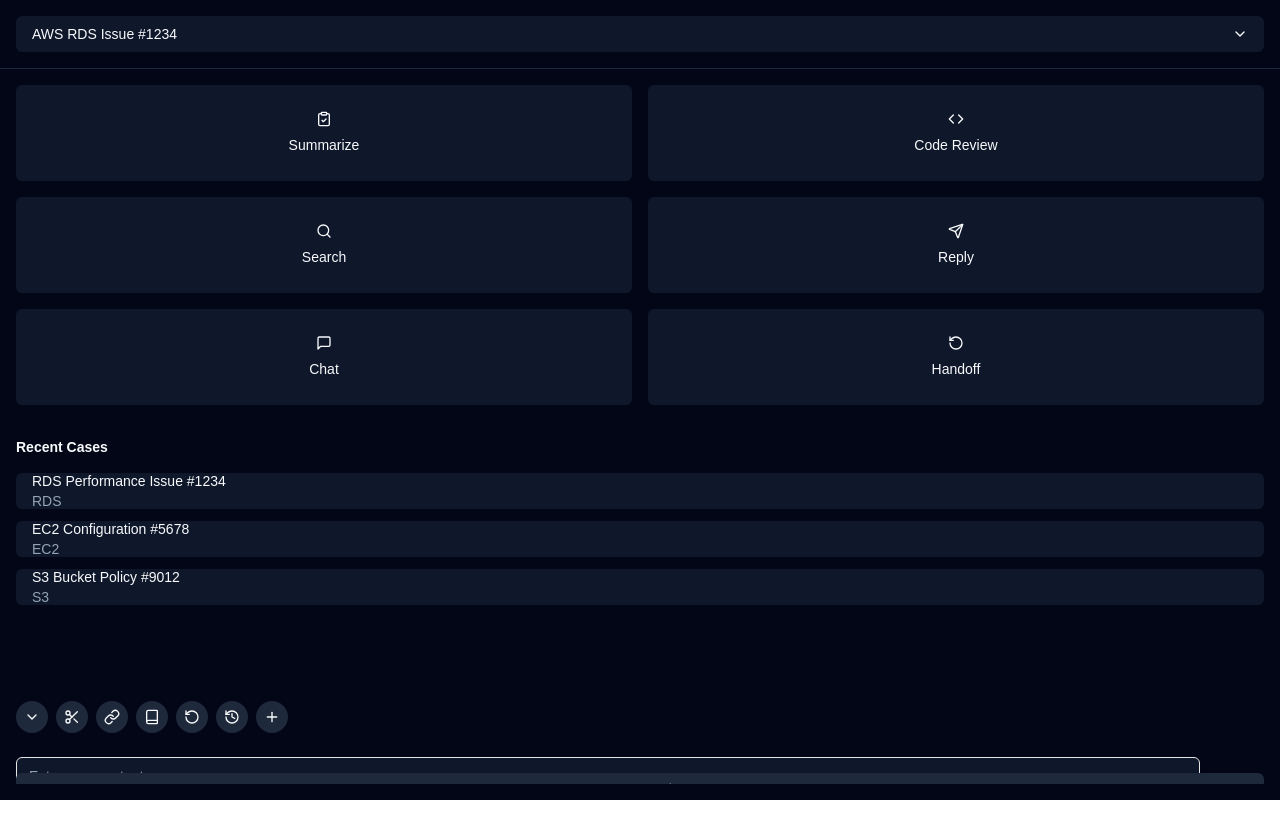
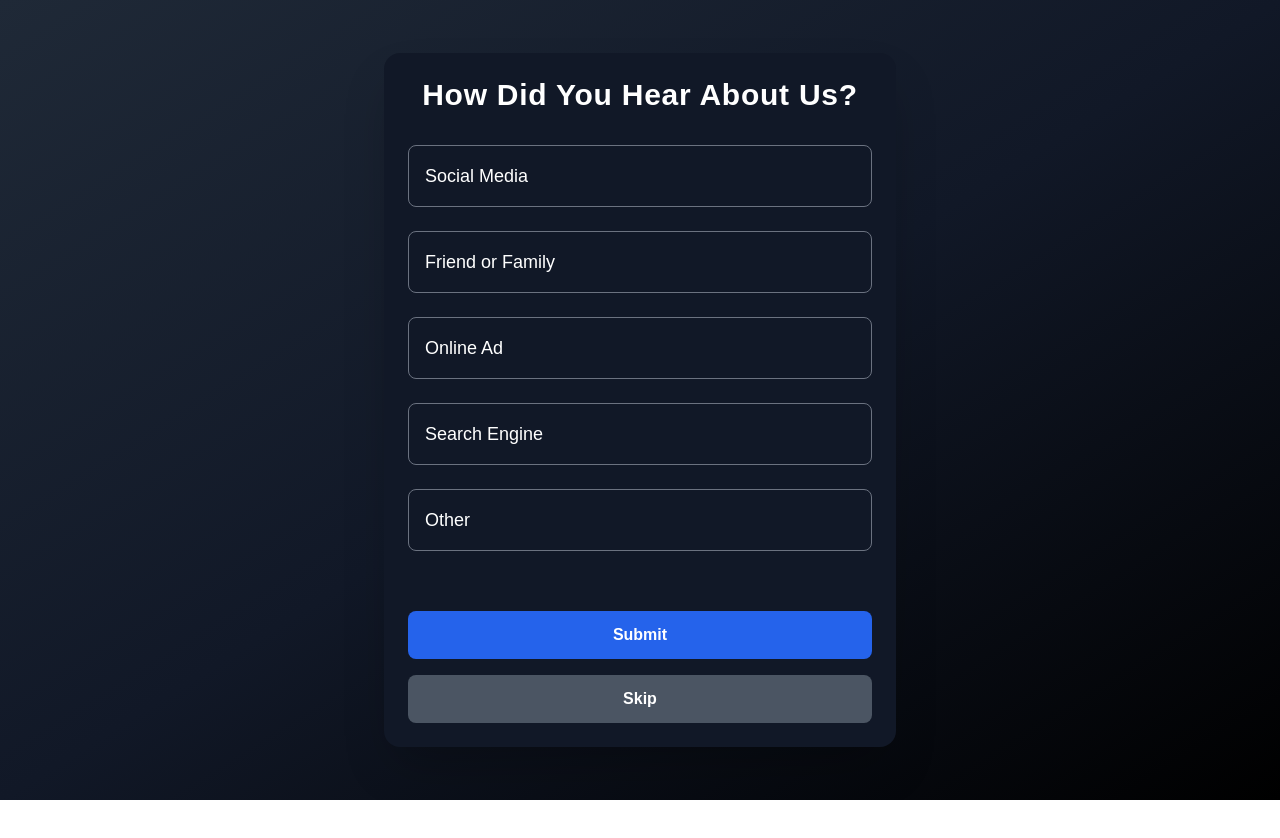
Before and after one commit to gs-admin1/gs-ops, a React (Vite) app: page / in a window 1280 px wide. Shown: the top 838 px of the page. After the commit the page ends 800 px from the top, so only its background shows below. Built offline with nearby package versions, Linux system fonts and the light colour scheme.

Commit message:
Add HowDidYouHear page and integrate routing to SupportSidebar
- Modified App.tsx to include routing with React Router
- Added new HowDidYouHear.tsx component
- Updated package.json and package-lock.json for dependencies

```diff
--- a/package.json
+++ b/package.json
@@ -22,8 +22,9 @@
     "groq-sdk": "^0.8.0",
     "lucide-react": "^0.460.0",
     "openai": "^4.73.0",
-    "react": "^18.3.1",
-    "react-dom": "^18.3.1",
+    "react": "^19.0.0",
+    "react-dom": "^19.0.0",
+    "react-router-dom": "^7.1.1",
     "tailwind-merge": "^2.5.4",
     "tailwindcss-animate": "^1.0.7"
   },
--- a/src/App.tsx
+++ b/src/App.tsx
@@ -1,11 +1,18 @@
-import './App.css'
-import SupportSidebar from './components/SupportSidebar'
+import { BrowserRouter as Router, Routes, Route } from "react-router-dom";
+import HowDidYouHear from "./HowDidYouHear";
+import SupportSidebar from "./components/SupportSidebar";
 
 function App() {
-
   return (
-    <SupportSidebar/>
-  )
+    <Router>
+      <Routes>
+        {/* Route for the "How Did You Hear About Us" page */}
+        <Route path="/" element={<HowDidYouHear />} />
+        {/* Route for the "Support Sidebar" page */}
+        <Route path="/support" element={<SupportSidebar />} />
+      </Routes>
+    </Router>
+  );
 }
 
-export default App
+export default App;
--- /dev/null
+++ b/src/HowDidYouHear.tsx
@@ -0,0 +1,106 @@
+import React, { useState } from "react";
+import { useNavigate } from "react-router-dom";
+
+interface Option {
+  value: string;
+}
+
+const HowDidYouHear: React.FC = () => {
+  const [selectedOption, setSelectedOption] = useState<string>("");
+  const [otherInput, setOtherInput] = useState<string>("");
+  const navigate = useNavigate();
+
+  const options: Option[] = [
+    { value: "Social Media" },
+    { value: "Friend or Family" },
+    { value: "Online Ad" },
+    { value: "Search Engine" },
+    { value: "Other" },
+  ];
+
+  const handleSubmit = (e: React.FormEvent<HTMLFormElement>) => {
+    e.preventDefault();
+
+    const formData = {
+      option: selectedOption,
+      details: selectedOption === "Other" ? otherInput : "",
+    };
+
+    console.log("Form submitted:", formData);
+
+    // Redirect to the support page
+    navigate("/support");
+  };
+
+  const handleSkip = () => {
+    // Redirect to the support page without submitting
+    navigate("/support");
+  };
+
+  return (
+    <div className="w-screen h-screen bg-gradient-to-br from-gray-800 via-gray-900 to-black text-white flex items-center justify-center font-poppins">
+      <div className="bg-gray-900 p-4 sm:p-6 w-full max-w-lg rounded-2xl shadow-2xl">
+        <h2 className="text-2xl sm:text-3xl font-bold text-center mb-6 sm:mb-8 tracking-wide">
+          How Did You Hear About Us?
+        </h2>
+        <form onSubmit={handleSubmit} className="space-y-4 sm:space-y-6">
+          {options.map((option) => (
+            <div
+              key={option.value}
+              onClick={() => setSelectedOption(option.value)}
+              className={`flex items-center p-3 sm:p-4 rounded-lg cursor-pointer border transition-all duration-300 ${
+                selectedOption === option.value
+                  ? "border-blue-600 scale-105 shadow-lg"
+                  : "border-gray-500 hover:border-blue-500"
+              }`}
+            >
+              <input
+                type="radio"
+                id={option.value}
+                value={option.value}
+                checked={selectedOption === option.value}
+                onChange={() => setSelectedOption(option.value)}
+                className="hidden"
+              />
+              <label htmlFor={option.value} className="text-base sm:text-lg w-full cursor-pointer">
+                {option.value}
+              </label>
+            </div>
+          ))}
+          {selectedOption === "Other" && (
+            <div className="mt-4">
+              <label htmlFor="otherInput" className="text-base sm:text-lg block mb-2">
+                Please specify:
+              </label>
+              <input
+                id="otherInput"
+                type="text"
+                value={otherInput}
+                onChange={(e) => setOtherInput(e.target.value)}
+                className="w-full p-2 sm:p-3 border-2 border-gray-500 rounded-lg focus:outline-none focus:ring-2 focus:ring-blue-500 text-black transition-shadow duration-300"
+                placeholder="Enter details..."
+              />
+            </div>
+          )}
+          <div style = {{ marginTop: '60px'}}className="text-center space-y-4">
+            <button
+              type="submit"
+              className="w-full bg-blue-600 hover:bg-blue-700 text-white font-semibold py-3 rounded-lg focus:outline-none focus:ring-2 focus:ring-blue-500 transition-all duration-300"
+            >
+              Submit
+            </button>
+            <button
+              type="button"
+              onClick={handleSkip}
+              className="w-full bg-gray-600 hover:bg-gray-700 text-white font-semibold py-3 rounded-lg focus:outline-none focus:ring-2 focus:ring-gray-500 transition-all duration-300"
+            >
+              Skip
+            </button>
+          </div>
+        </form>
+      </div>
+    </div>
+  );
+};
+
+export default HowDidYouHear;
```
Also changed, not shown: 1 other file (tests, documents, lock files or other folders).
